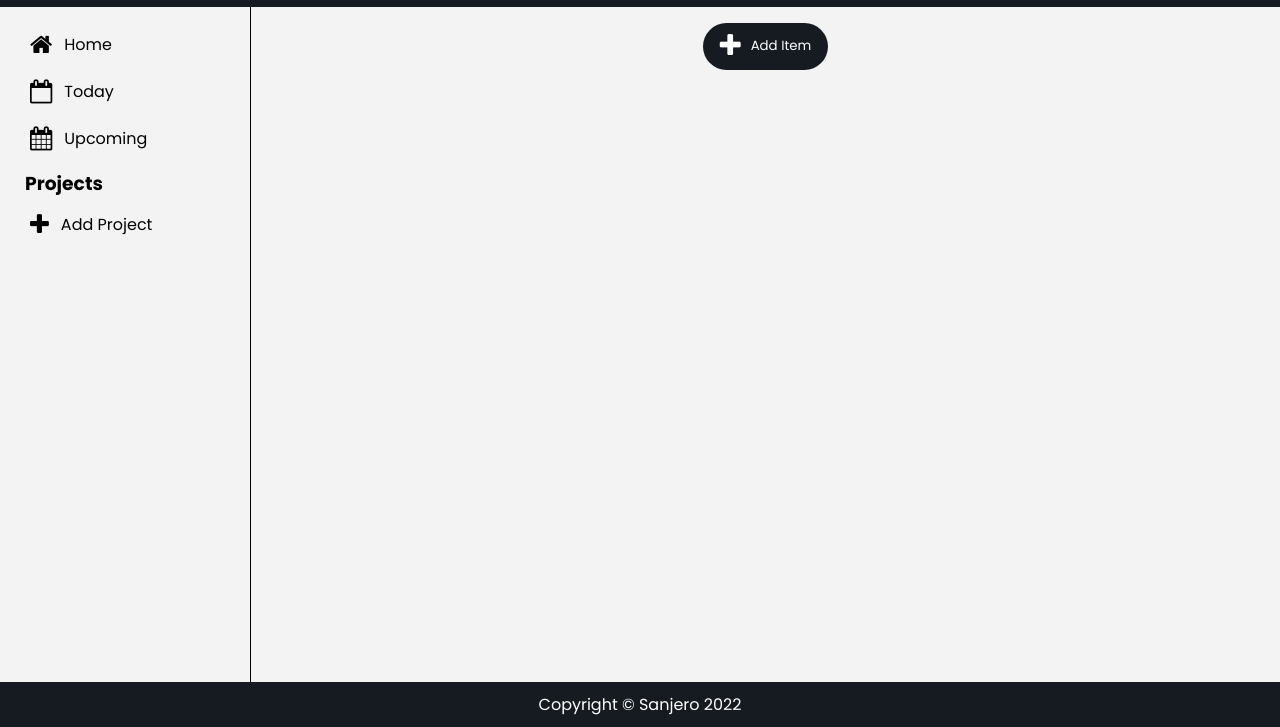
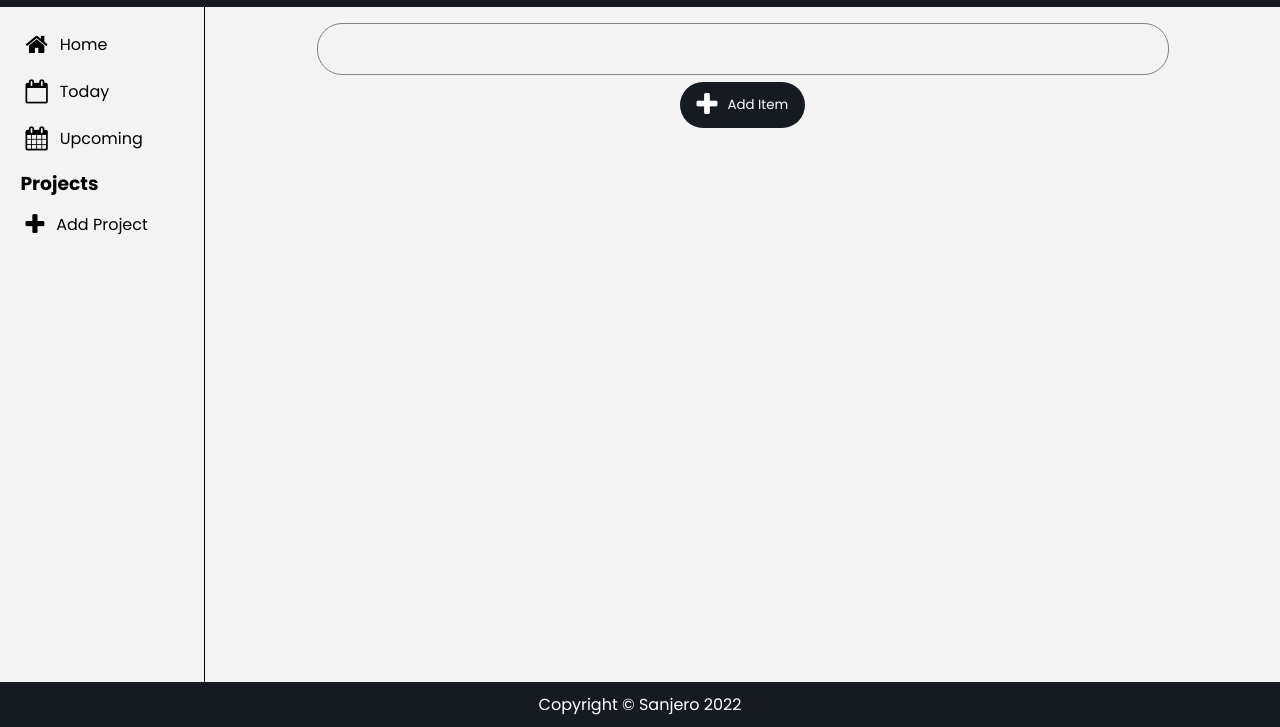
Before and after one commit to Sanjero20/todo-list, a plain HTML site: page index.html in a window 1280 px wide. Shown: the part 73-800 px from the top of the page. Drawn offline with Linux system fonts and the light colour scheme.

Commit message:
Refactor the layout of the todo list

```diff
--- a/index.html
+++ b/index.html
@@ -14,7 +14,7 @@
     <h1 class="header-logo"> Just Do It!! </h1>
   </header>
 
-  <section class="container">
+  <main class="container">
     <aside class="side-bar">
       <nav class="nav-bar">
         <ul class="links">
@@ -32,12 +32,14 @@
       </nav>
     </aside>
 
-    <!-- Change display of todo-content thru javascript -->
-    <main class="todo-content">
-      <!-- class="todo-item" -->
+    <section class="todo-content">
+      <div class="todo-list-data">
+        <!-- Add an item in the list thru JS -->
+        <div class="todo-item"></div>
+      </div>
       <button class="add-item"><i class="fa fa-plus"></i> Add Item</button>
-    </main>
-  </div>
+    </section>
+  </main>
 
   <div class="modal">
     <!-- Contains form stuff -->
@@ -72,7 +74,7 @@
 
       </form>
     </div>
-  </section>
+  </div>
 
   <div class="overlay"></div>
 
--- a/style.css
+++ b/style.css
@@ -104,36 +104,41 @@ aside {
 
 /* To Do list contents here */
 .todo-content {
-  position: relative;
-  margin: 0 auto;
+  padding: 1em;
+  width: 100%;
+  height: 100%;
+  display: flex;
+  align-items: center;
+  flex-direction: column;
+}
+
+.todo-list-data {
   width: min(100%, 850px);
-  padding: 1em;
-  display: flex;
-  flex-direction: column;
-  align-items: center;
-  gap: 10px;
 }
 
 .todo-item {
   width: 100%;
   height: 50px;
   border: 1px solid grey;
-  border-radius: 10px;
+  border-radius: 25px;
 }
 
 /* Button add item */
 .add-item {
+  margin-top: 0.5em;
+  color: white;
+  background: var(--black);
+  padding: 10px;
+  width: 125px;
   border: none;
-  width: 125px;
   border-radius: 25px;
-  padding: 10px;
-  background: var(--black);
+
   display: flex;
   justify-content: center;
   align-items: center;
+
   gap: 10px;
   transition: scale 100ms ease-in-out;
-  color: white;
 }
 
 .add-item > .fa {
@@ -171,7 +176,7 @@ aside {
 .overlay {
   z-index: 0;
   opacity: 0;
-  position: fixed;
+  position: absolute;
   width: 100vw;
   height: 100vh;
   background-color: rgb(0, 0, 0, 0.3);
```
